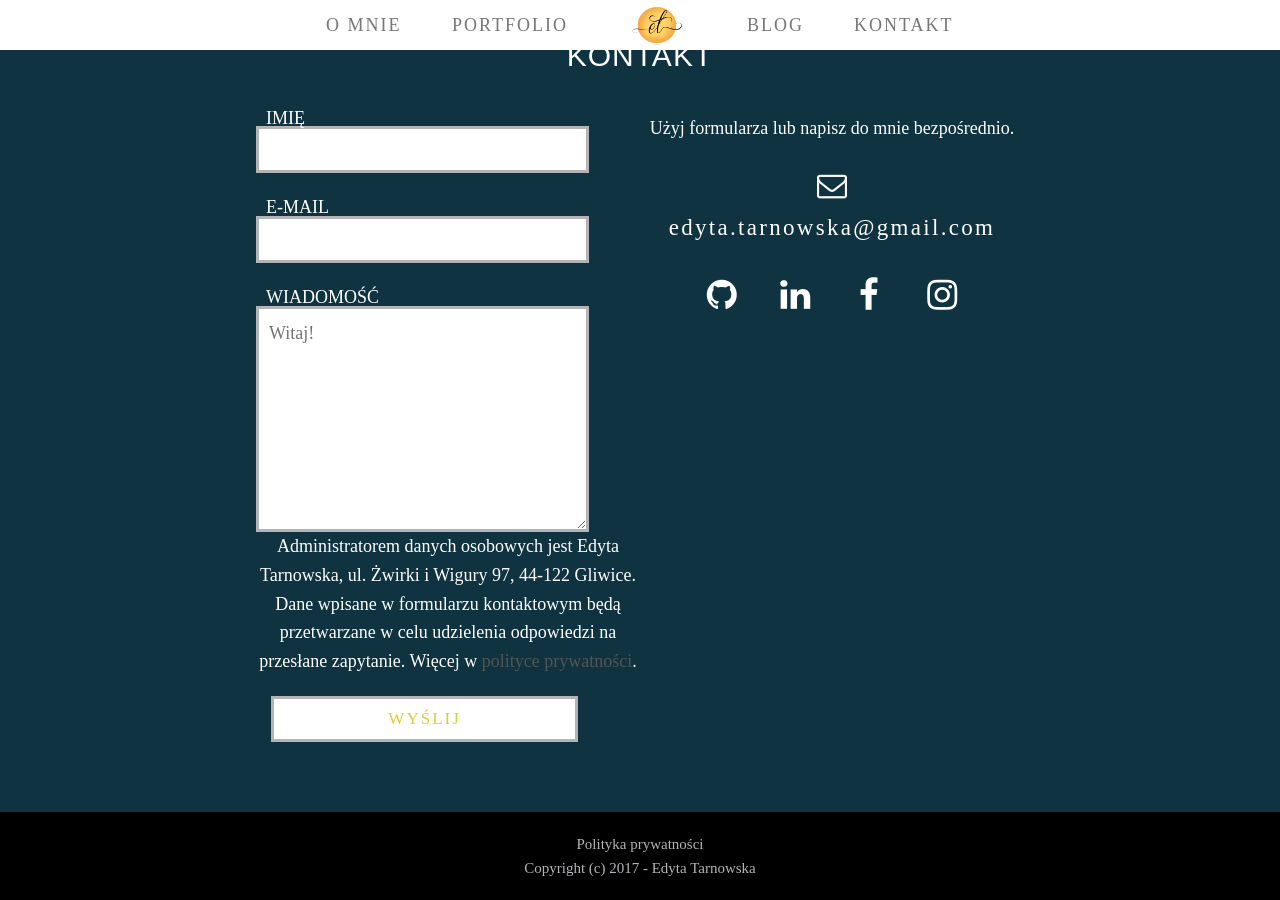
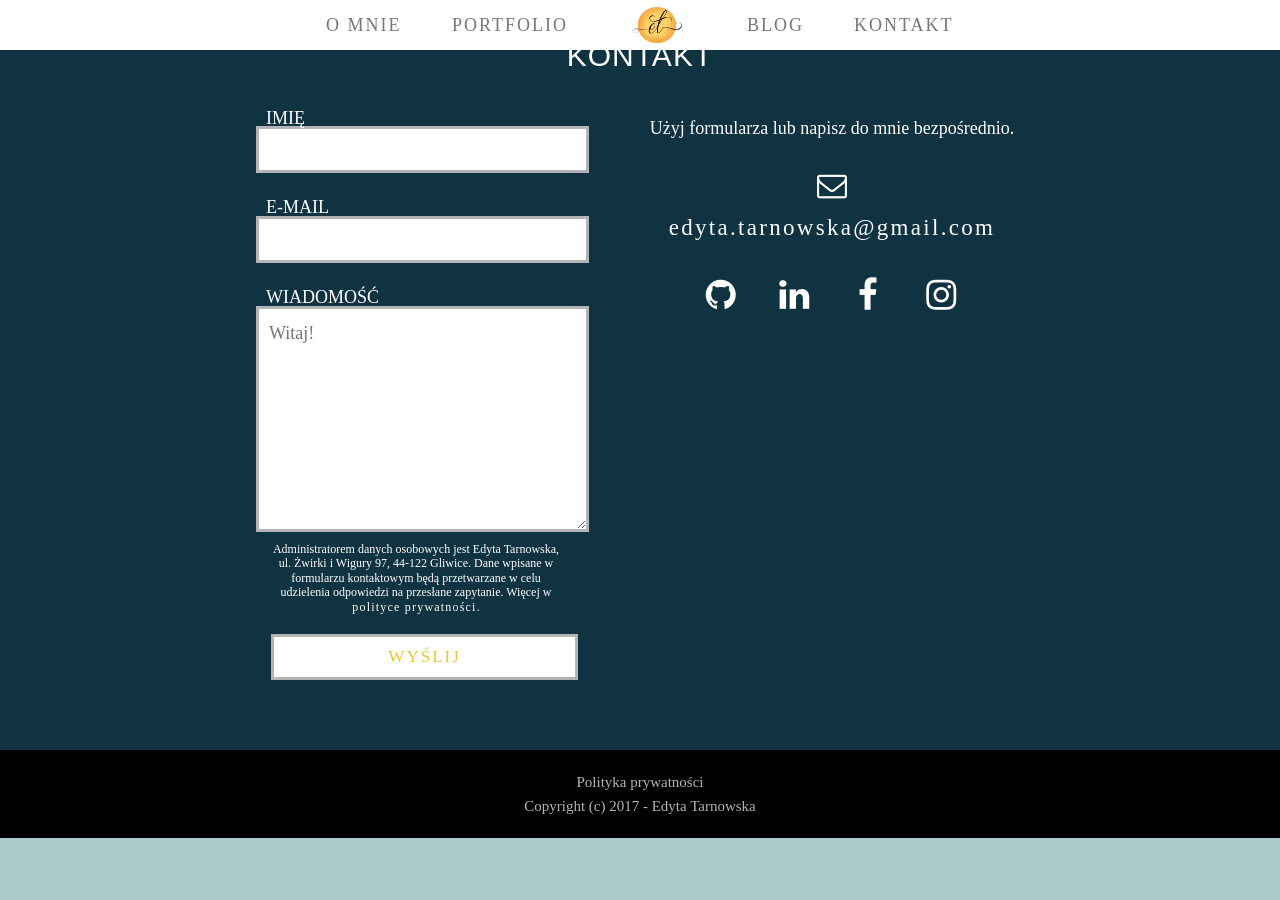
Before and after one commit to morfiwen/edytatarnowska-portfolio, a Jekyll site: the page built from index.html, in a window 1280 px wide and 900 px high, scrolled down 4772 px. Built offline with Jekyll 4.4.1, drawn with Linux system fonts in a browser that asks for light colours; some web fonts are replaced; after the commit the page ends 5610 px from its top, so only the background shows below that.

Commit message:
css update

```diff
--- a/_includes/contact.html
+++ b/_includes/contact.html
@@ -43,7 +43,7 @@
             </label>
           </div>
 
-          <p>
+          <p class="small">
             Administratorem danych osobowych jest Edyta Tarnowska, ul. Żwirki i Wigury 97, 44-122 Gliwice. Dane wpisane w formularzu kontaktowym będą przetwarzane w celu udzielenia odpowiedzi na przesłane zapytanie. Więcej w <a href="https://edytatarnowska.pl/privacy-policy/">polityce prywatności</a>.
           </p>
 
--- a/assets/css/3-modules/_contact.sass
+++ b/assets/css/3-modules/_contact.sass
@@ -2,6 +2,18 @@
   background-color: $bg-color-dark
   padding: 50px 0
   color: $text-color-second
+
+  a
+    font-weight: 200
+    letter-spacing: 0.1em
+    color: $text-color-second
+    transition: all 0.25s ease-in-out
+    -moz-transition: all 0.25s ease-in-out
+    -webkit-transition: all 0.25s ease-in-out
+    -o-transition: all 0.25s ease-in-out
+
+    &:hover
+      color: $hover-link-color-second
 
   .contact-wrap
     +display(flex)
@@ -49,6 +61,12 @@
           color: $text-color-second
           background: $bg-light-grey
 
+      p.small
+        font-size: 12px
+        margin: 10px
+        max-width: 300px
+        line-height: 1.2em
+
     .contact-info
       margin-top: 30px
       order: 2
@@ -70,18 +88,6 @@
 
       .etmail
         font-size: 23px
-
-        a
-          font-weight: 200
-          letter-spacing: 0.1em
-          color: $text-color-second
-          transition: all 0.25s ease-in-out
-          -moz-transition: all 0.25s ease-in-out
-          -webkit-transition: all 0.25s ease-in-out
-          -o-transition: all 0.25s ease-in-out
-
-          &:hover
-            color: $hover-link-color-second
 
       .social-links
 
```
